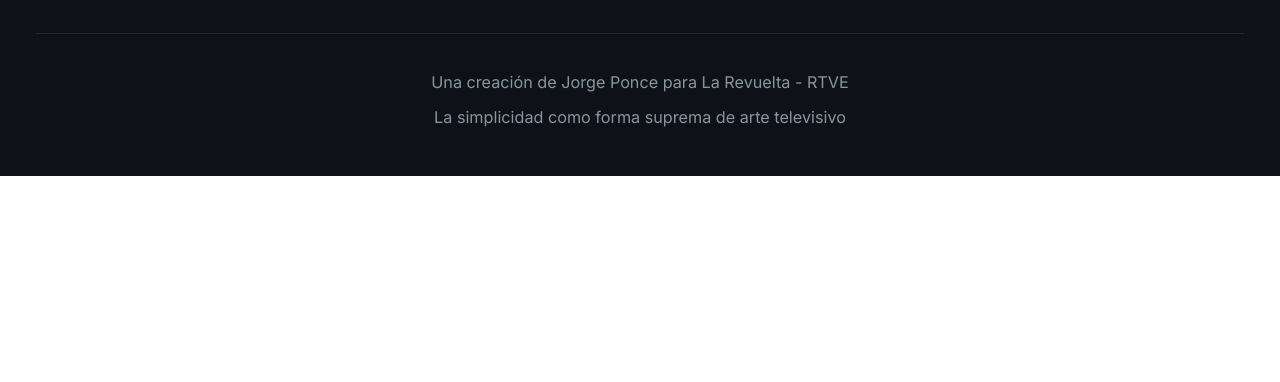
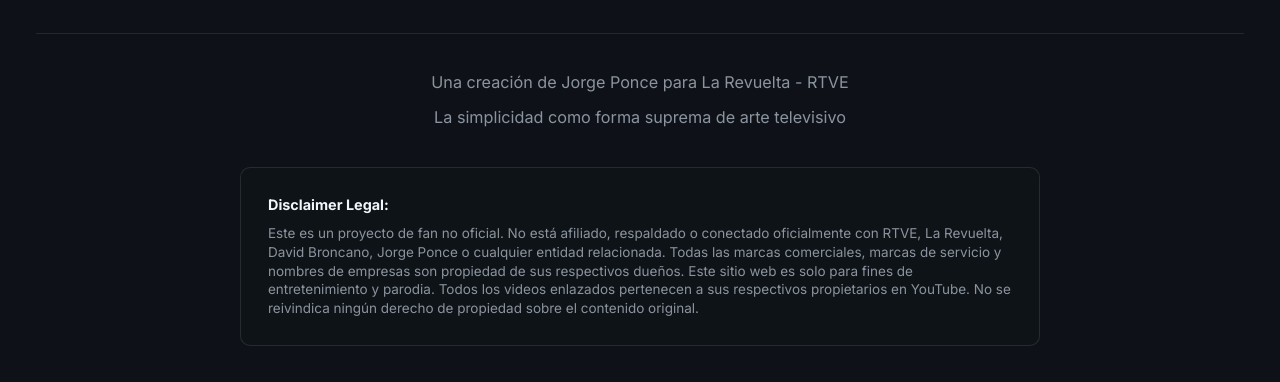
Before and after one commit to marcoinarrea/conectaryeliminar, a website: page index.html in a window 1280 px wide. Shown: the part 7470-7852 px from the top of the page. Before the commit the page ends 7646 px from the top, so only its background shows below. Drawn offline with Linux system fonts and the light colour scheme.

Commit message:
añadido disclaimer legal a la web

```diff
--- a/index.html
+++ b/index.html
@@ -230,6 +230,12 @@
       <div class="footer-bottom">
         <p>Una creación de Jorge Ponce para La Revuelta - RTVE</p>
         <p>La simplicidad como forma suprema de arte televisivo</p>
+
+        <!-- Legal Disclaimer -->
+        <div class="legal-disclaimer">
+          <p><strong>Disclaimer Legal:</strong></p>
+          <p>Este es un proyecto de fan no oficial. No está afiliado, respaldado o conectado oficialmente con RTVE, La Revuelta, David Broncano, Jorge Ponce o cualquier entidad relacionada. Todas las marcas comerciales, marcas de servicio y nombres de empresas son propiedad de sus respectivos dueños. Este sitio web es solo para fines de entretenimiento y parodia. Todos los videos enlazados pertenecen a sus respectivos propietarios en YouTube. No se reivindica ningún derecho de propiedad sobre el contenido original.</p>
+        </div>
       </div>
     </div>
   </footer>
--- a/style.css
+++ b/style.css
@@ -1104,6 +1104,37 @@
   margin-bottom: 0.5rem;
 }
 
+/* Legal Disclaimer */
+.legal-disclaimer {
+  margin-top: 2rem;
+  padding: 1.5rem;
+  background: rgba(15, 20, 25, 0.8);
+  border: 1px solid rgba(255, 255, 255, 0.1);
+  border-radius: 10px;
+  font-size: 0.75rem;
+  line-height: 1.4;
+  color: var(--color-text-muted);
+  text-align: left;
+  max-width: 800px;
+  margin-left: auto;
+  margin-right: auto;
+}
+
+.legal-disclaimer strong {
+  color: var(--color-text);
+  font-size: 0.8rem;
+  margin-bottom: 0.5rem;
+  display: block;
+}
+
+.legal-disclaimer p {
+  margin-bottom: 0.5rem;
+}
+
+.legal-disclaimer p:last-child {
+  margin-bottom: 0;
+}
+
 /* ==========================================================================
    GITHUB LINK
    ========================================================================== */
@@ -1369,6 +1400,16 @@
     right: 1rem;
     width: 40px;
     height: 40px;
+  }
+
+  .legal-disclaimer {
+    padding: 1rem;
+    font-size: 0.7rem;
+    margin-top: 1.5rem;
+  }
+
+  .legal-disclaimer strong {
+    font-size: 0.75rem;
   }
 }
 
```
